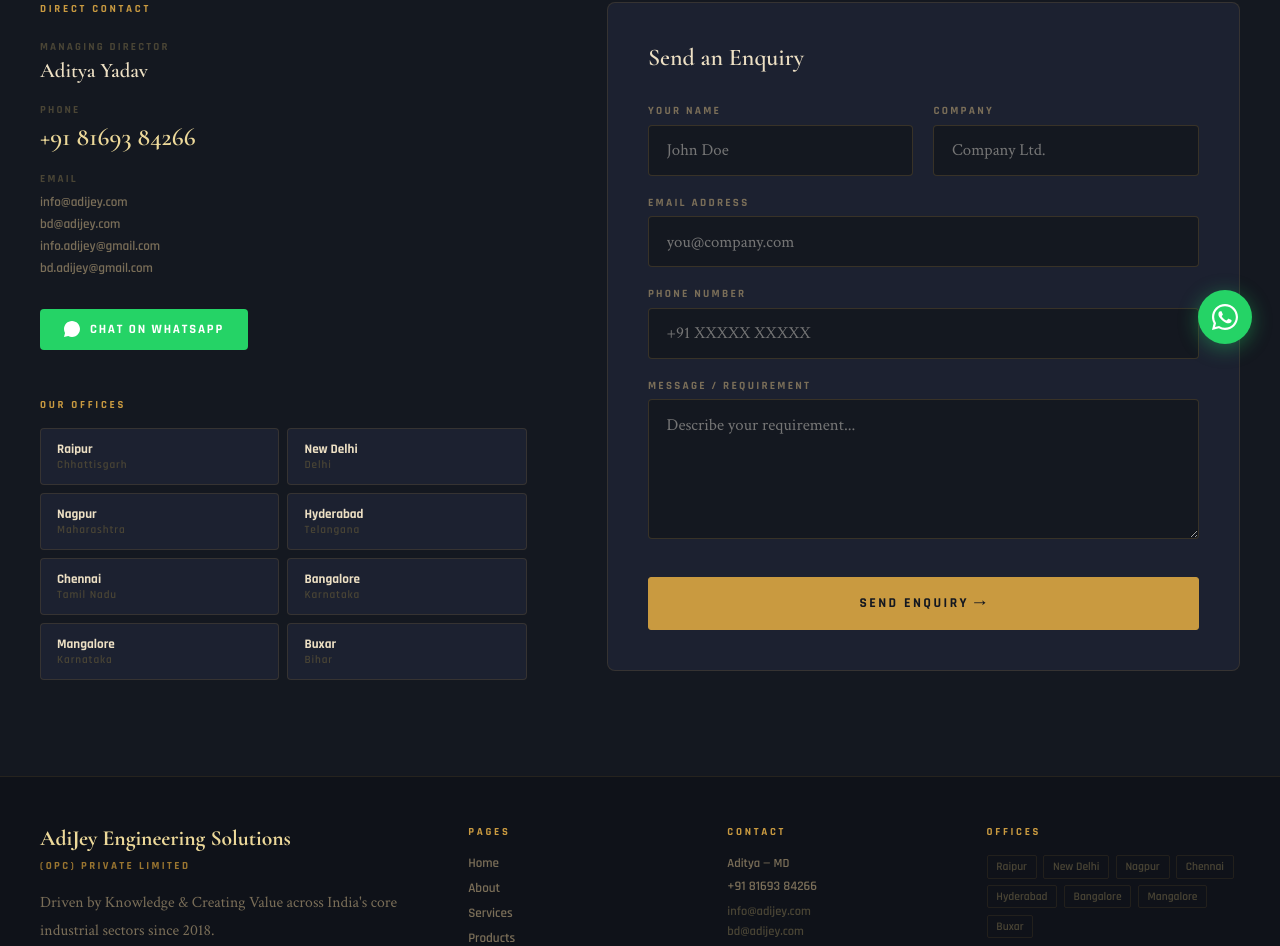
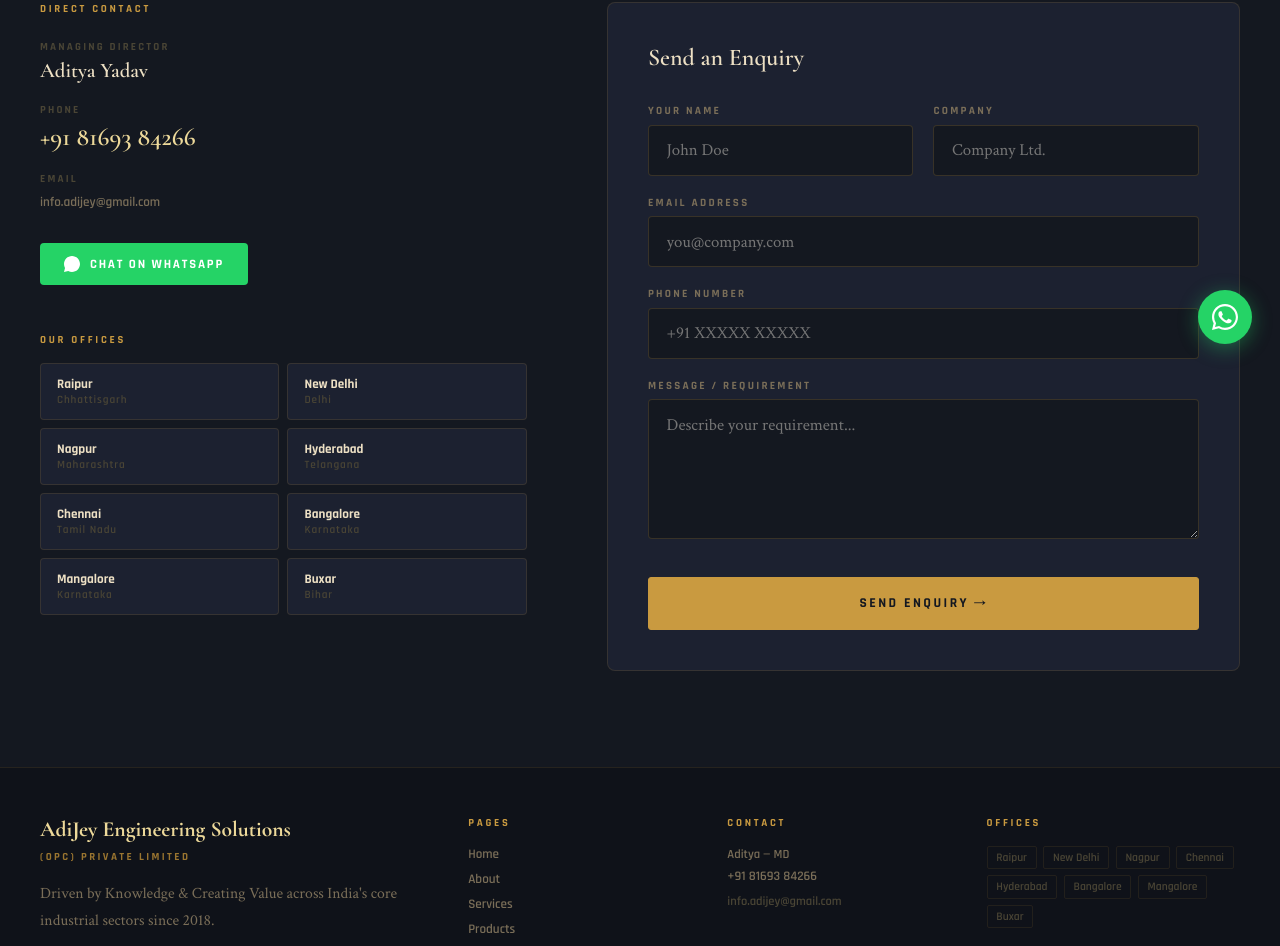
Before and after one commit to radon19/adijey, a Next.js app: page /contact in a window 1280 px wide. Shown: the part 428-1374 px from the top of the page. Built offline with nearby package versions, Linux system fonts and the light colour scheme.

Commit message:
finalizing/v1

```diff
--- a/app/components/Footer.tsx
+++ b/app/components/Footer.tsx
@@ -47,7 +47,7 @@
             <a href="tel:+918169384266" style={{ display: "block", fontFamily: "var(--font-ui)", fontSize: "0.82rem", fontWeight: 600, color: "var(--text-muted)", textDecoration: "none", marginBottom: "0.5rem" }}>
               +91 81693 84266
             </a>
-            {["info@adijey.com", "bd@adijey.com"].map(e => (
+            {["info.adijey@gmail.com"].map(e => (
               <a key={e} href={`mailto:${e}`} style={{ display: "block", fontFamily: "var(--font-ui)", fontSize: "0.78rem", fontWeight: 600, color: "var(--text-faint)", textDecoration: "none", marginBottom: "0.25rem" }}>{e}</a>
             ))}
           </div>
--- a/app/contact/page.tsx
+++ b/app/contact/page.tsx
@@ -55,7 +55,7 @@
 
             <div style={{ marginBottom: "2rem" }}>
               <div style={{ fontFamily: "var(--font-ui)", fontSize: "0.68rem", fontWeight: 700, letterSpacing: "0.2em", textTransform: "uppercase", color: "var(--text-faint)", marginBottom: "0.5rem" }}>Email</div>
-              {["info@adijey.com", "bd@adijey.com", "info.adijey@gmail.com", "bd.adijey@gmail.com"].map(e => (
+              {["info.adijey@gmail.com"].map(e => (
                 <a key={e} href={`mailto:${e}`} style={{ display: "block", fontFamily: "var(--font-ui)", fontSize: "0.82rem", fontWeight: 600, color: "var(--text-muted)", textDecoration: "none", marginBottom: "0.3rem", transition: "color 0.2s" }}
                   onMouseEnter={ev => (ev.currentTarget.style.color = "var(--gold)")}
                   onMouseLeave={ev => (ev.currentTarget.style.color = "var(--text-muted)")}
```
